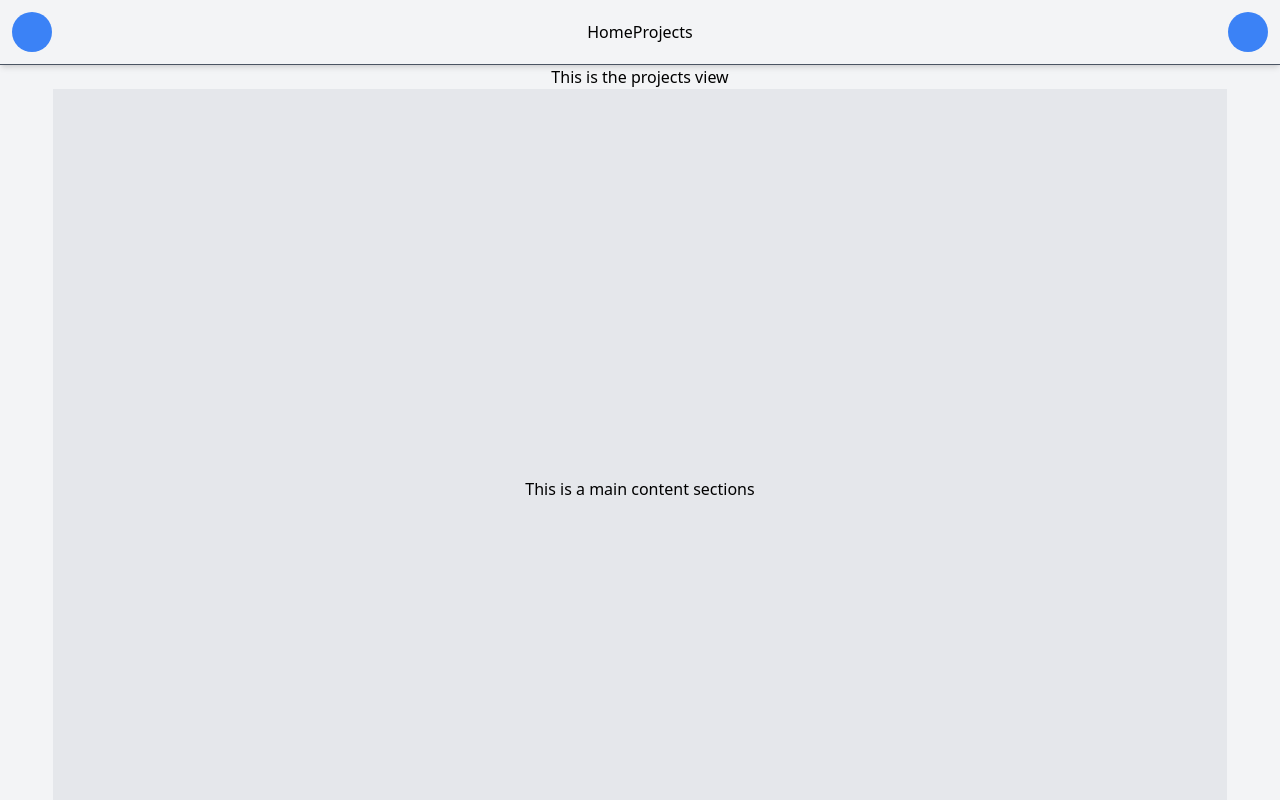
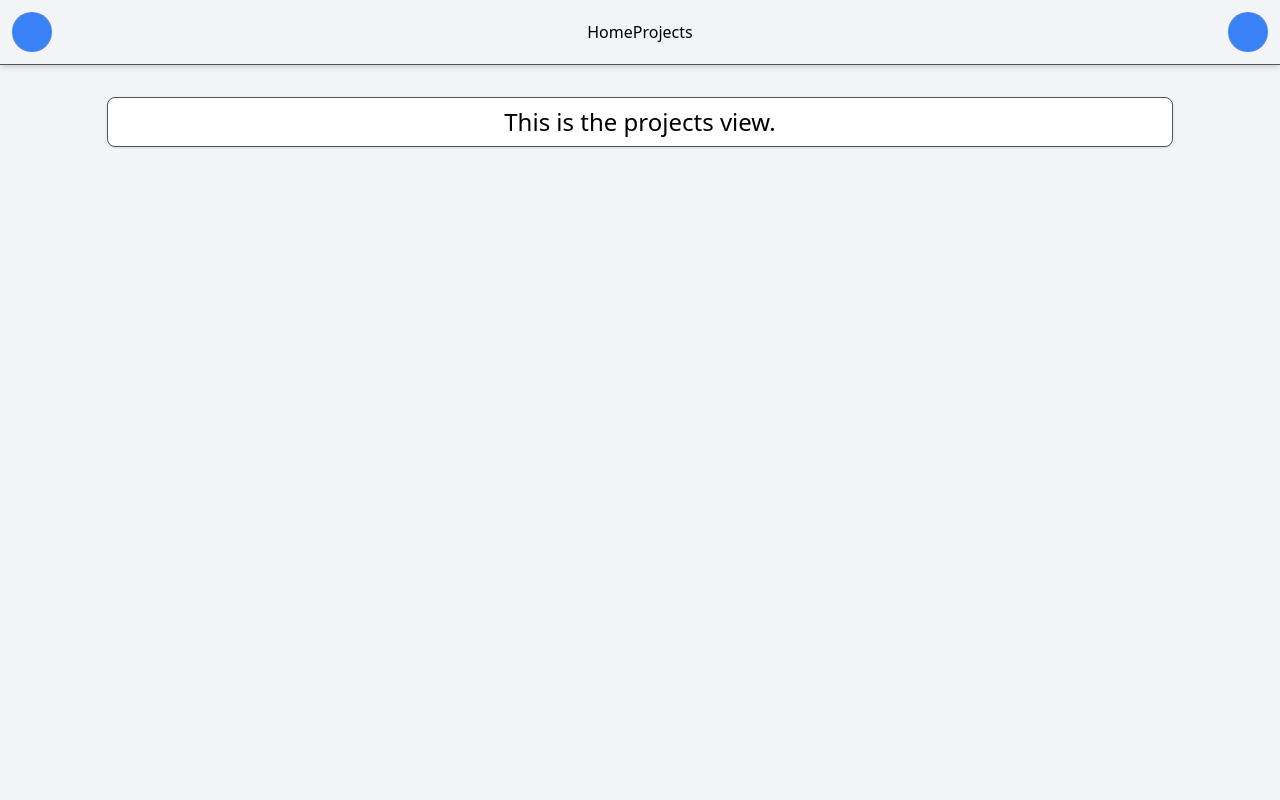
Before and after one commit to Humphreyj/Template, a Vue app: page /projects in a window 1280 px wide. Shown: the top 800 px of the page. Built offline with nearby package versions, Linux system fonts and the light colour scheme.

Commit message:
Transitions in PageLayout after page load

```diff
--- a/src/CSS/transitions.css
+++ b/src/CSS/transitions.css
@@ -1,6 +1,6 @@
 .fade-enter-active,
 .fade-leave-active {
-  transition: opacity 0.5s ease;
+  transition: opacity 1s ease-in;
 }
 
 .fade-enter-from,
@@ -9,7 +9,7 @@
 }
 
 .slide-right-enter-active {
-  transition: all 0.3s ease-out;
+  transition: all 0.4s ease-in;
 }
 
 .slide-right-leave-active {
@@ -22,7 +22,7 @@
   opacity: 0;
 }
 .slide-left-enter-active {
-  transition: all 0.3s ease-out;
+  transition: all 0.4s ease-in;
 }
 
 .slide-left-leave-active {
--- a/src/components/UI/Card.vue
+++ b/src/components/UI/Card.vue
@@ -5,7 +5,11 @@
 </script>
 
 <template>
-  <div
-    class="border bg-white rounded-lg border-gray-600 shadow h-32 w-full"
-  ></div>
+  <div class="border bg-white rounded-lg border-gray-600 shadow w-full">
+    <div class="flex-ic-jc p-2">
+      <slot name="card-content">
+        <h4 class="w-fit text-2xl">Card Content</h4>
+      </slot>
+    </div>
+  </div>
 </template>
--- a/src/components/UI/PageLayout.vue
+++ b/src/components/UI/PageLayout.vue
@@ -1,8 +1,15 @@
 <script setup>
+import { ref, onMounted } from "vue";
+import { useRoute } from "vue-router";
 // Components
 
 // const props = defineProps({})
 // const emit = defineEmits()
+const route = useRoute();
+const routeLoaded = ref(false);
+onMounted(() => {
+  routeLoaded.value = route.meta.viewLoaded;
+});
 </script>
 
 <template>
@@ -10,12 +17,14 @@
     <slot name="top-content">
       <section class="w-11/12 mx-auto bg-gray-300"></section>
     </slot>
-    <slot name="main-content">
-      <section class="flex-col-ic-js w-11/12 mx-auto h-dvh bg-gray-200">
-        This is a main content sections
-      </section>
-    </slot>
-    <section class="flex-ic-jc w-full border-t h-28">
+    <transition name="fade">
+      <slot v-if="routeLoaded" name="main-content">
+        <section class="flex-col-ic-js w-11/12 mx-auto h-dvh bg-gray-200">
+          This is a main content sections
+        </section>
+      </slot>
+    </transition>
+    <section class="flex-ic-jc w-full border-t h-20">
       This will be a footer
     </section>
   </main>
--- a/src/router/index.js
+++ b/src/router/index.js
@@ -7,17 +7,21 @@ const routes = [
   {
     path: "/",
     component: HomeView,
+    name: "Home",
     meta: {
       transition: "fade",
       order: 0,
+      viewLoaded: false,
     },
   },
   {
     path: "/projects",
     component: ProjectsView,
+    name: "projects",
     meta: {
       transition: "fade",
       order: 1,
+      viewLoaded: false,
     },
   },
 ];
@@ -28,12 +32,21 @@ const router = createRouter({
 });
 
 router.afterEach((to, from) => {
+  if (!from.name) {
+    // If there is no name, the page has loaded for the first time.
+    // return nothing so default transition plays.
+    to.meta.viewLoaded = true;
+    return;
+  }
+  from.meta.viewLoaded = false;
+
   let transition;
   if (to.meta.order > from.meta.order) {
     transition = "slide-left";
   } else {
     transition = "slide-right";
   }
+  to.meta.viewLoaded = true;
   to.meta.transition = transition;
 });
 
--- a/src/views/ProjectsView.vue
+++ b/src/views/ProjectsView.vue
@@ -1,12 +1,21 @@
 <script setup>
 // Components
 import PageLayout from "@/components/UI/PageLayout.vue";
+import Card from "@/components/UI/Card.vue";
 // const props = defineProps({})
 // const emit = defineEmits()
 </script>
 
 <template>
   <PageLayout>
-    <template #top-content> This is the projects view </template>
+    <template #main-content>
+      <section class="mt-8 w-10/12 h-dvh">
+        <Card>
+          <template #card-content>
+            <h4 class="w-fit text-2xl">This is the projects view.</h4>
+          </template>
+        </Card>
+      </section>
+    </template>
   </PageLayout>
 </template>
```
